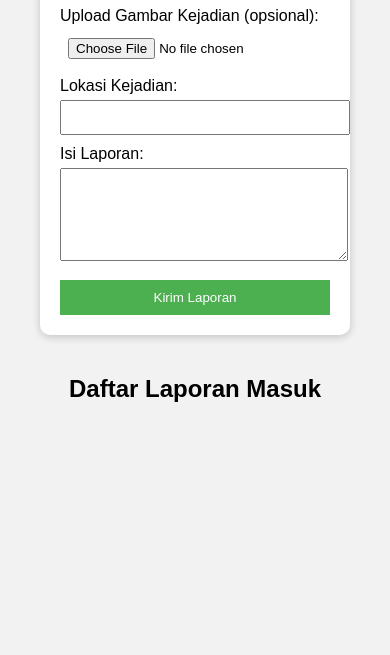
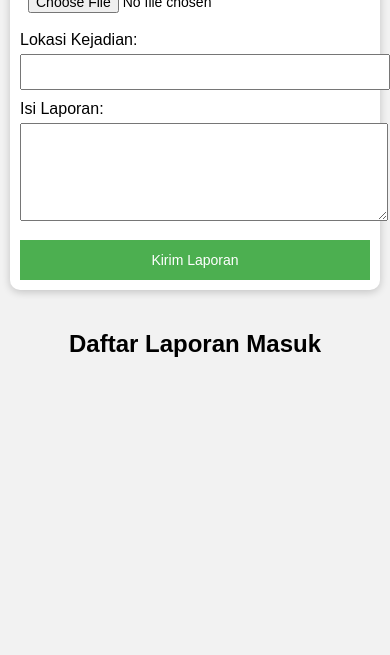
Before and after one commit to wahyuNurahmadinuh/LaporPakDes, a plain HTML site: page index.html in a window 390 px wide. Shown: the part 189-844 px from the top of the page. Drawn offline with Linux system fonts and the light colour scheme; no server answers.

Commit message:
buat jadi responsif

```diff
--- a/style.css
+++ b/style.css
@@ -13,7 +13,7 @@ form {
   background: white;
   padding: 20px;
   border-radius: 10px;
-  max-width: 400px;
+  max-width: 450px;
   margin: auto;
   box-shadow: 0 2px 8px rgba(0,0,0,0.2);
 }
@@ -24,7 +24,7 @@ label {
 }
 
 input, textarea {
-  width: 100%;
+  width: 95%;
   padding: 8px;
   margin-top: 5px;
 }
@@ -98,7 +98,6 @@ button:hover {
   opacity: 0.8;
 }
 
-/* Modal fullscreen */
 .modal {
   display: none;
   position: fixed;
@@ -135,3 +134,59 @@ button:hover {
 .modal-close:hover {
   color: #ccc;
 }
+
+@media (max-width: 768px) {
+  body {
+    margin: 20px;
+  }
+
+  form {
+    max-width: 100%;
+    padding: 15px;
+  }
+
+  #laporanContainer {
+    grid-template-columns: 1fr;
+    gap: 20px;
+  }
+
+  h1, h2 {
+    font-size: 1.5rem;
+  }
+
+  button {
+    padding: 12px;
+  }
+}
+
+@media (max-width: 480px) {
+  body {
+    margin: 10px;
+  }
+
+  form {
+    padding: 10px;
+  }
+
+  input, textarea {
+    width: 100%;
+    font-size: 14px;
+  }
+
+  button {
+    font-size: 14px;
+  }
+
+  .card {
+    padding: 10px;
+  }
+
+  .card img {
+    max-height: 150px;
+  }
+
+  .modal img {
+    max-width: 95%;
+    max-height: 80%;
+  }
+}
```
